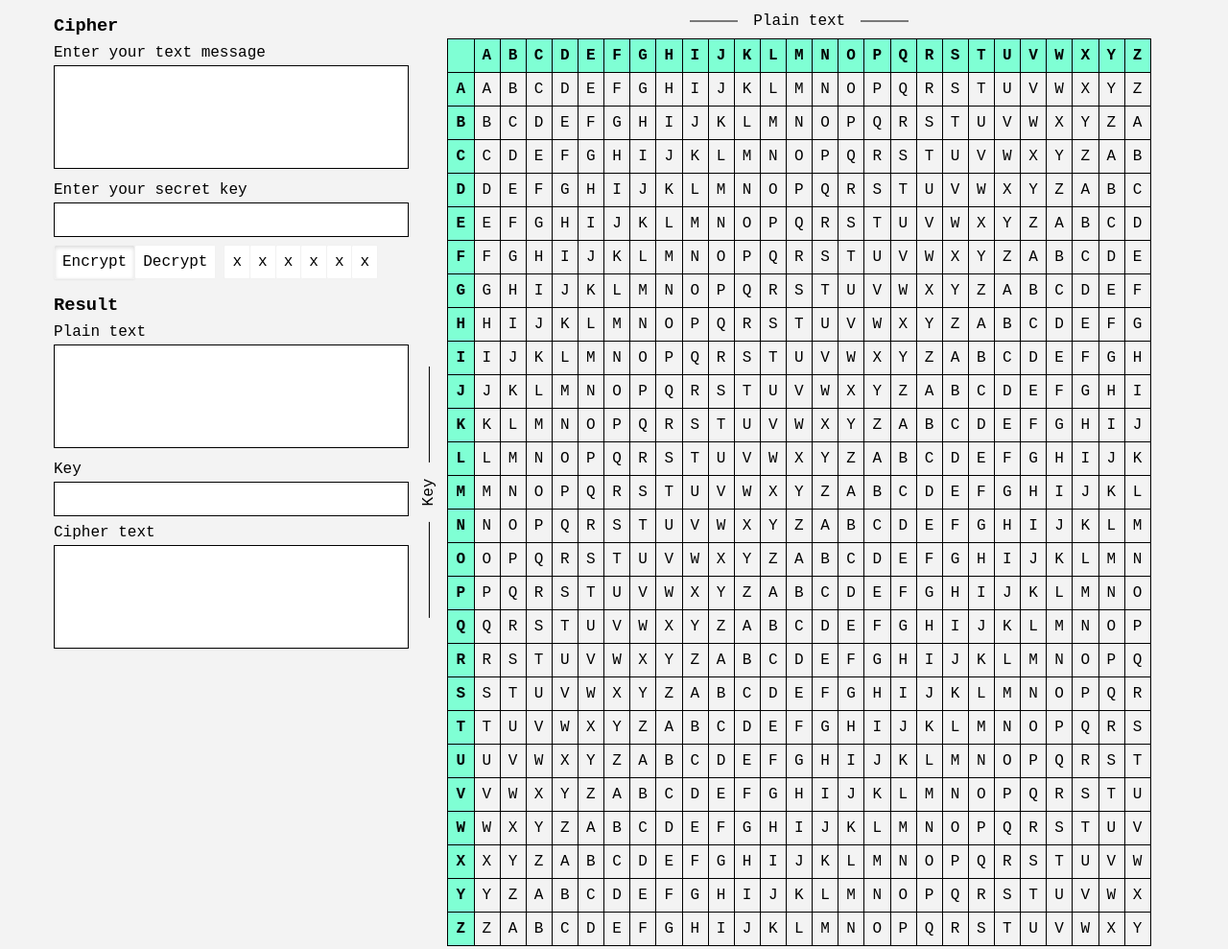
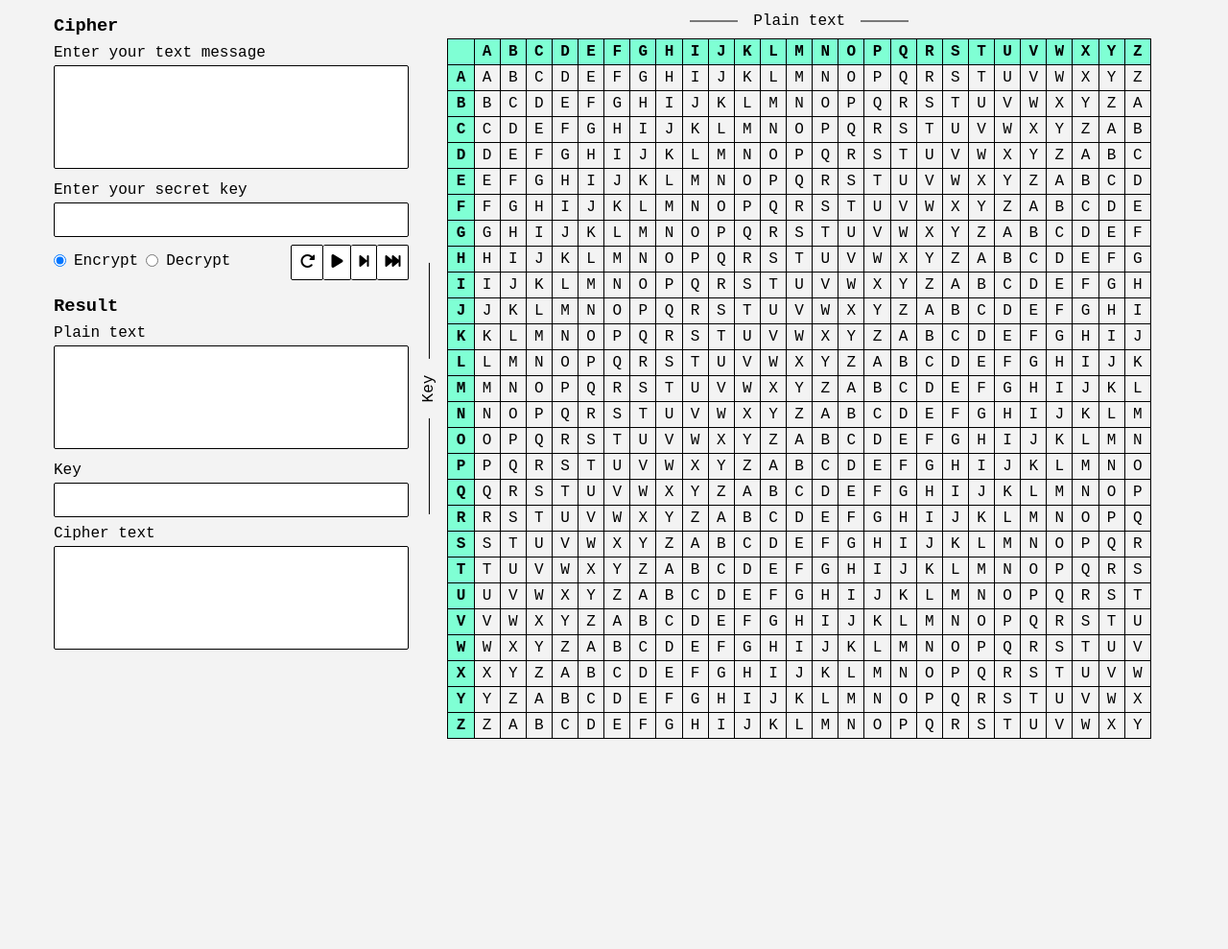
Before and after one commit to olimovf/vigenere-cipher, a plain HTML site: page index.html in a window 1280 px wide. Shown: the whole page at 96% size. After the commit the page ends 810 px from the top, so only its background shows below. Drawn offline with Linux system fonts and the light colour scheme.

Commit message:
some improvements

```diff
--- a/index.html
+++ b/index.html
@@ -6,6 +6,9 @@
   <meta http-equiv="X-UA-Compatible" content="IE=edge">
   <meta name="viewport" content="width=device-width, initial-scale=1.0">
   <title>Vigenere Cipher</title>
+  <link rel="stylesheet" href="https://cdnjs.cloudflare.com/ajax/libs/font-awesome/6.2.0/css/all.min.css"
+    integrity="sha512-xh6O/CkQoPOWDdYTDqeRdPCVd1SpvCA9XXcUnZS2FmJNp1coAFzvtCN9BmamE+4aHK8yyUHUSCcJHgXloTyT2A=="
+    crossorigin="anonymous" referrerpolicy="no-referrer" />
   <link rel="stylesheet" href="./style.css">
 </head>
 
@@ -24,18 +27,23 @@
           <label for="key">Enter your secret key</label>
           <input type="text" id="key">
         </div>
-        <div class="data__item btns">
-          <div class="btns__item">
-            <button class="active">Encrypt</button>
-            <button>Decrypt</button>
+        <div class="data__item actions">
+          <div class="actions__item">
+            <div>
+              <input type="radio" name="cipher" id="encrypt" checked>
+              <label for="encrypt">Encrypt</label>
+            </div>
+            <div>
+              <input type="radio" name="cipher" id="decrypt">
+              <label for="decrypt">Decrypt</label>
+            </div>
           </div>
-          <div class="btns__item">
-            <button>x</button>
-            <button>x</button>
-            <button>x</button>
-            <button>x</button>
-            <button>x</button>
-            <button>x</button>
+          <div class="actions__item">
+            <button title="restart" id="restart"><i class="fa-solid fa-rotate-right"></i></button>
+            <button title="play" id="play"><i class="fa-sharp fa-solid fa-play"></i></button>
+            <!-- <button><i class="fa-solid fa-pause"></i></button> -->
+            <button title="step" id="step"><i class="fa-solid fa-forward-step"></i></button>
+            <button title="fast forward" id="fast-forward"><i class="fa-solid fa-forward-fast"></i></button>
           </div>
         </div>
       </div>
@@ -53,7 +61,7 @@
         </div>
         <div class="data__item">
           <label for="">Cipher text</label>
-          <textarea id="" cols="30" rows="5" readonly></textarea>
+          <textarea id="result-txt" cols="30" rows="5" readonly></textarea>
         </div>
       </div>
     </div>
--- a/index.js
+++ b/index.js
@@ -2,9 +2,9 @@ const ALPHABET = 'ABCDEFGHIJKLMNOPQRSTUVWXYZ';
 const MOD = ALPHABET.length;
 const dt = 500;
 
-function vigenere(key, str, mode = 'encrypt') {
+function vigenere(str, key, mode = 'encrypt') {
   /* generate key */
-  key = key.repeat(str.length / key.length) + key.slice(0, str.length % key.length);
+  key = generateKey(key, str);
   let txt = '';
 
   /* encryption / decryption */
@@ -15,10 +15,17 @@ function vigenere(key, str, mode = 'encrypt') {
     } else if (mode == 'decrypt') {
       txtIndex = (ALPHABET.indexOf(str[i]) - ALPHABET.indexOf(key[i]) + MOD) % MOD;
     }
+
+    findCipherLetter(ALPHABET.indexOf(str[i]) + 1, ALPHABET.indexOf(key[i]) + 1);
+
     txt += ALPHABET[txtIndex];
   }
 
   return txt;
+}
+
+function generateKey(key, str) {
+  return key.repeat(str.length / key.length) + key.slice(0, str.length % key.length);
 }
 
 
@@ -50,24 +57,27 @@ for (let i = 0; i <= MOD; i++) {
 // == // == // == // == // == // == // == // == // == // ==
 
 
+// function findCipherLetter(x, y) {
+//   let tr = table.childNodes;
+//   tr[y].childNodes.forEach((el, ind) => {
+//     setInterval(() => {
+//       ind != 0 && ind <= x && (el.style.animation = `bg-color 0s ${ind * 0.5}s ease forwards`);
+//     }, dt);
+//   });
+//   setTimeout(() => {
+//     tr.forEach((el, ind) => {
+//       setInterval(() => {
+//         ind != 0 && ind <= y && (el.childNodes[x].style.animation = `bg-color 0s ${ind * 0.5}s ease forwards`);
+//       }, dt);
+//     });
+//   }, x * dt);
+// }
+
 function findCipherLetter(x, y) {
   let tr = table.childNodes;
-  tr[y].childNodes.forEach((el, ind) => {
-    setInterval(() => {
-      ind != 0 && ind <= x && (el.style.animation = `bg-color 0s ${ind * 0.5}s ease forwards`);
-    }, dt);
-  });
-  setTimeout(() => {
-    tr.forEach((el, ind) => {
-      setInterval(() => {
-        ind != 0 && ind <= y && (el.childNodes[x].style.animation = `bg-color 0s ${ind * 0.5}s ease forwards`);
-      }, dt);
-    });
-  }, x * dt);
+  tr[y].childNodes.forEach((el, ind) => { ind <= x && el.classList.add('row-active') });
+  tr.forEach((el, ind) => { ind <= y && el.childNodes[x].classList.add('col-active') });
 }
-
-
-
 
 const txt = document.getElementById('txt');
 const plainTxt = document.getElementById('plain-txt');
@@ -93,3 +103,19 @@ btnsItem.forEach(item => {
     });
   });
 });
+
+const plainText = document.getElementById('plain-txt');
+const resultText = document.getElementById('result-txt');
+
+const playBtn = document.getElementById('play');
+let encInput = document.getElementById('encrypt'),
+  decInput = document.getElementById('decrypt');
+
+
+playBtn.addEventListener('click', () => {
+  let key = resultKey.value;
+  let txt = plainText.value;
+  let mode = encInput.checked ? 'encrypt' : 'decrypt';
+  console.log(txt, key, mode);
+  resultText.value = vigenere(txt, key, mode);
+});
--- a/style.css
+++ b/style.css
@@ -25,6 +25,7 @@ textarea {
 
 textarea,
 input {
+  border-radius: 2px;
   /* outline: none; */
   border: 1px solid #000;
 }
@@ -57,7 +58,7 @@ input {
   margin-bottom: 4px;
 }
 
-.data__item.btns {
+.data__item.actions {
   display: flex;
   gap: 8px;
   flex-wrap: wrap;
@@ -69,28 +70,49 @@ input {
   padding: 8px;
 }
 
-.btns__item {
+.actions {
+  display: flex;
+  justify-content: space-between;
+  align-items: center;
+  flex-wrap: wrap;
+}
+
+.actions__item {
   display: flex;
 }
 
-.btns__item button {
-  border: 1px solid #f1f1f1;
+.actions__item:first-child {
+  gap: 8px;
+}
+
+.actions__item div {
+  display: flex;
+  align-items: center;
+  gap: 8px;
+}
+
+.actions__item div input {
+  margin-bottom: 4px;
+}
+
+.actions__item button {
+  border: 1px solid #000;
   background-color: #fff;
   padding: 8px;
   cursor: pointer;
   border-radius: 2px;
 }
 
-.btns__item button:hover {
+.actions__item button:hover {
   box-shadow: 0 2px 4px rgb(0 0 0 / 15%), 0 1px 2px rgb(0 0 0 / 5%);
 }
 
-.btns__item button.active {
+/* .actions__item button.active {
   box-shadow: inset 0 2px 4px rgb(0 0 0 / 15%), 0 1px 2px rgb(0 0 0 / 5%);
-}
+} */
 
 
-.btns__item button:not(:first-child) {
+.actions__item button:not(:first-child) {
   border-left: none;
 }
 
@@ -194,14 +216,19 @@ tr td:first-child {
 }
 
 td {
-  padding: 8px;
+  padding: 4px 8px;
+  text-align: center;
   border-left: 1px solid;
   border-top: 1px solid;
 }
 
 td.row-active,
 td.col-active {
-  background-color: bisque;
+  background-color: rgb(241, 238, 157);
+}
+
+td.row-active.col-active {
+  background-color: rgb(246, 189, 120);
 }
 
 @keyframes bg-color {
```
